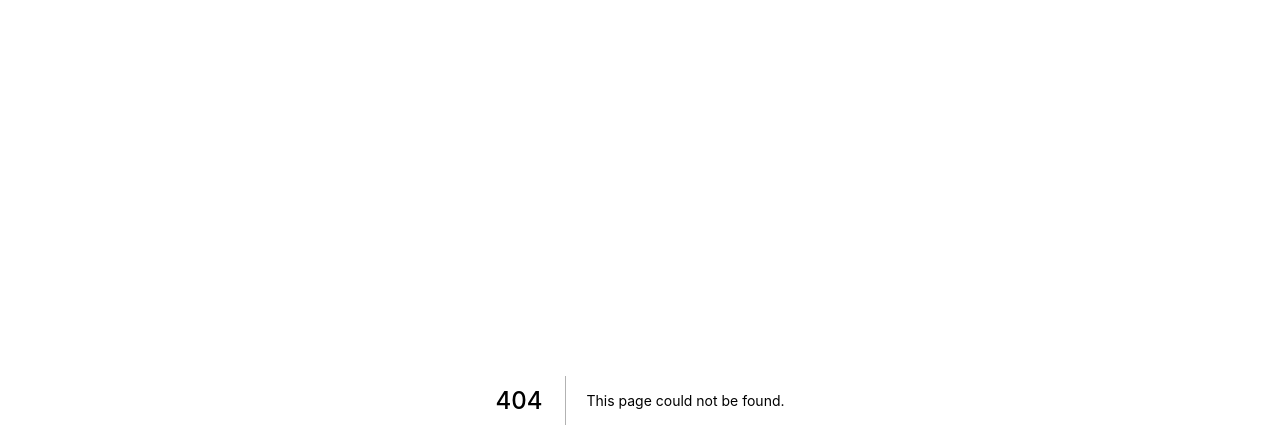
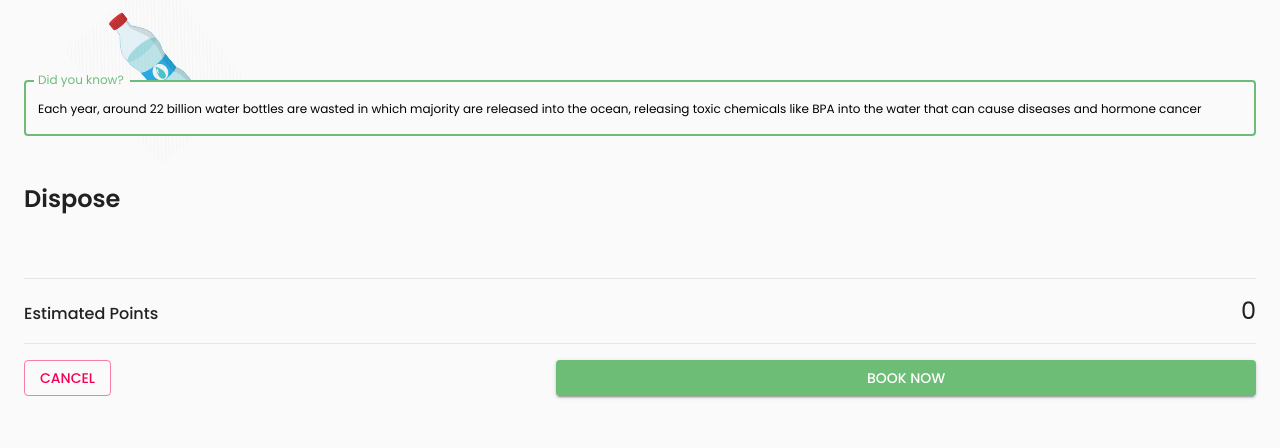
Before and after one commit to paolotiu/astra-IHCC, a Next.js app: page /quantity in a window 1280 px wide. Before the commit this address had no page. Shown: the top 448 px of the page. Built offline with nearby package versions, Linux system fonts and the light colour scheme.

Commit message:
complete selling interface

```diff
--- a/package.json
+++ b/package.json
@@ -15,7 +15,8 @@
     "jotai": "^1.2.0",
     "next": "latest",
     "react": "^17.0.1",
-    "react-dom": "^17.0.1"
+    "react-dom": "^17.0.1",
+    "react-icons": "^4.2.0"
   },
   "devDependencies": {
     "@types/node": "^14.14.41",
--- /dev/null
+++ b/pages/book.tsx
@@ -0,0 +1,6 @@
+import Booking from '@components/Booking/Booking';
+import React from 'react';
+
+const book = () => <Booking />;
+
+export default book;
--- /dev/null
+++ b/pages/quantity.tsx
@@ -0,0 +1,144 @@
+import {
+  Box,
+  FormControlLabel,
+  Input,
+  Typography,
+  Divider,
+  Button,
+  TextField,
+} from '@material-ui/core';
+import Image from 'next/image';
+import { makeStyles } from '@material-ui/styles';
+import { wastesAtom } from '@utils/jotai';
+import Link from 'next/link';
+import { useAtom } from 'jotai';
+import React, { useState } from 'react';
+
+const useStyles = makeStyles({
+  heading: {
+    fontSize: '1.5rem',
+    fontWeight: 600,
+  },
+  item: {
+    padding: '1rem 0',
+
+    display: 'flex',
+    justifyContent: 'space-between',
+    alignItems: 'baseline',
+    '& h6': {
+      fontSize: '1rem',
+    },
+    '& 	.MuiFormControlLabel-label': {
+      fontSize: '.8rem',
+    },
+  },
+  itemContainer: {
+    padding: '2rem 0',
+    position: 'relative',
+  },
+  infoContainer: {
+    paddingBottom: '3rem',
+    paddingTop: '3rem',
+    '& .MuiInputBase-root > textarea ': {
+      fontSize: '12px',
+      color: 'black',
+    },
+    '& .MuiInputLabel-outlined ': {
+      color: '#6DBD79',
+    },
+    '& textarea + fieldset': {
+      borderColor: '#6DBD79',
+      borderWidth: 2,
+    },
+  },
+  img: {
+    top: '-6px',
+    left: '100px',
+    position: 'absolute',
+    transform: 'rotate(320deg)',
+  },
+});
+
+const QuantityPage = () => {
+  const classes = useStyles();
+  const [wastes] = useAtom(wastesAtom);
+  const [quantites, setQuantites] = useState<Record<string, number>>(
+    wastes.reduce((prev, curr) => ({ ...prev, [curr.label]: 0 }), {}),
+  );
+
+  return (
+    <Box paddingX={3} paddingTop={4}>
+      <div className={classes.infoContainer}>
+        <div className={classes.img}>
+          <Image src="/bottle.png" width={120} height={150} />
+        </div>
+        <TextField
+          variant="outlined"
+          style={{ background: '#fafafa' }}
+          fullWidth
+          label="Did you know?"
+          multiline
+          defaultValue="Each year, around 22 billion water bottles are wasted in which majority are released into the ocean, releasing toxic chemicals like BPA into the water that can cause diseases and hormone cancer"
+          InputProps={{ readOnly: true }}
+        />
+      </div>
+
+      <Typography variant="h4" className={classes.heading}>
+        Dispose
+      </Typography>
+      <div className={classes.itemContainer}>
+        {wastes.map((waste) => {
+          return (
+            <div key={waste.label} className={classes.item}>
+              <Typography variant="h6">{waste.label}</Typography>
+              <FormControlLabel
+                control={
+                  <Input
+                    type="number"
+                    style={{ maxWidth: '50px' }}
+                    onChange={(e) => {
+                      const num = Number(e.currentTarget.value);
+                      setQuantites((prev) => ({
+                        ...prev,
+                        [waste.label]: Number.isNaN(num) ? 0 : num,
+                      }));
+                    }}
+                  />
+                }
+                label="Qty in Kg"
+                labelPlacement="top"
+              />
+            </div>
+          );
+        })}
+      </div>
+
+      <Divider light />
+      <div className={classes.item}>
+        <Typography variant="h6">Estimated Points</Typography>
+        <Typography variant="h5">
+          {Math.round(Object.values(quantites).reduce((prev, curr) => prev + curr * 9.6, 0) * 100) /
+            100}
+        </Typography>
+      </div>
+
+      <Divider light />
+
+      <div className={classes.item}>
+        <Link href="/book">
+          <Button color="secondary" variant="outlined">
+            Cancel
+          </Button>
+        </Link>
+
+        <Link href="/success-booking">
+          <Button variant="contained" color="primary" style={{ flex: '.6', color: 'white' }}>
+            Book Now
+          </Button>
+        </Link>
+      </div>
+    </Box>
+  );
+};
+
+export default QuantityPage;
--- a/utils/jotai.ts
+++ b/utils/jotai.ts
@@ -1,3 +1,4 @@
 import { atom } from 'jotai';
 
 export const wastesAtom = atom<{ label: string }[]>([]);
+export const dateAtom = atom(Date.now());
```
Also changed, not shown: components/Booking/Booking.tsx (+12 -5 lines), pages/index.tsx (+23 -6 lines), pages/success-booking.tsx (added, +43 -0 lines), 1 other file (tests, documents, lock files or other folders).
